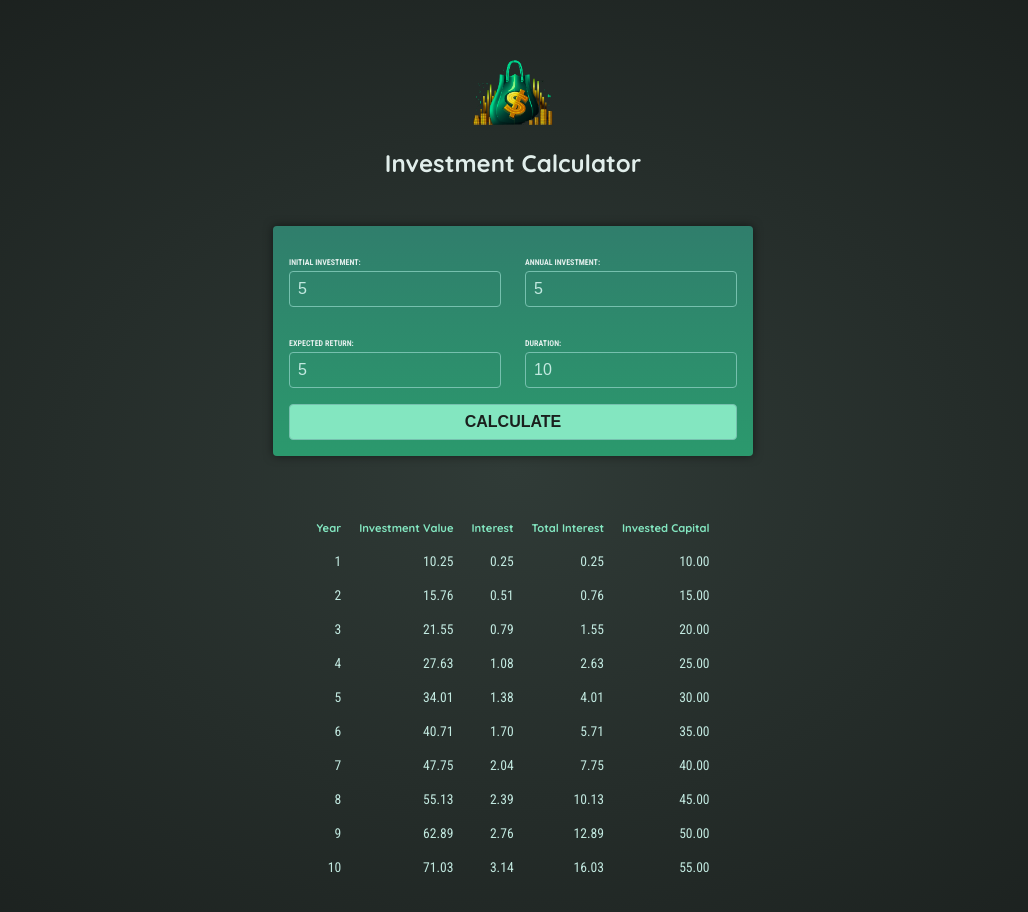
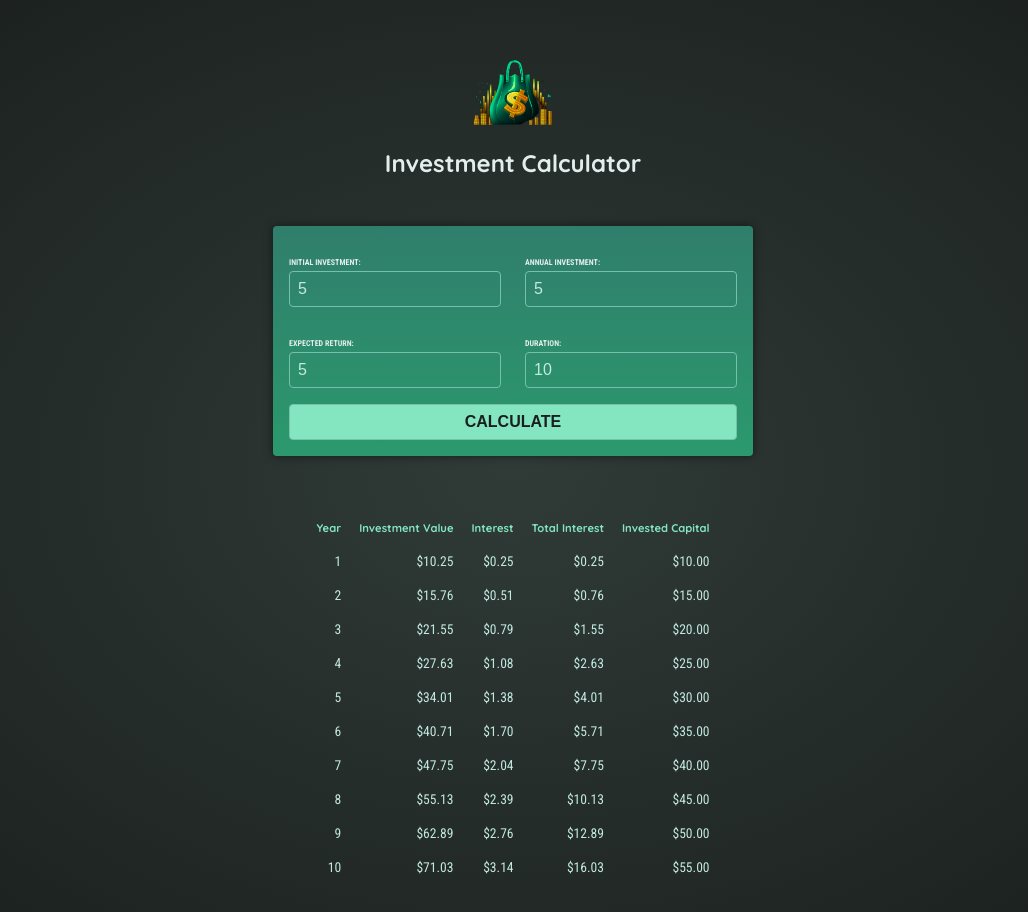
Before and after one commit to arniel-dev/investment-calclulator, an Angular app: page / in a window 1280 px wide. Both pictures are taken after typing "5", "5" into the empty fields and a click on the button "CALCULATE". Shown: the top 912 px of the page, without its empty margins (127-1155 px from the left). Built offline with nearby package versions, Linux system fonts and the light colour scheme.

Commit message:
update ui

```diff
--- a/src/app/investment-results/investment-results.component.html
+++ b/src/app/investment-results/investment-results.component.html
@@ -11,18 +11,20 @@
       </tr>
     </thead>
     <tbody>
-      <tr *ngFor="let data of annualData">
+      @for (data of annualData; track data.year) {
+      <tr>
         <td>{{ data.year }}</td>
-        <td>{{ data.investmentValue | number : "1.2-2" }}</td>
-        <td>{{ data.interest | number : "1.2-2" }}</td>
-        <td>{{ data.totalInterest | number : "1.2-2" }}</td>
-        <td>{{ data.investedCapital | number : "1.2-2" }}</td>
+        <td>{{ data.investmentValue | currency }}</td>
+        <td>{{ data.interest | currency }}</td>
+        <td>{{ data.totalInterest | currency }}</td>
+        <td>{{ data.investedCapital | currency }}</td>
       </tr>
+      }
     </tbody>
   </table>
   } @else {
   <div class="no-data">
-    <p>No data to display.</p>
+    <p>Please enter some values and press 'Calculate'</p>
   </div>
   }
 </div>
```
